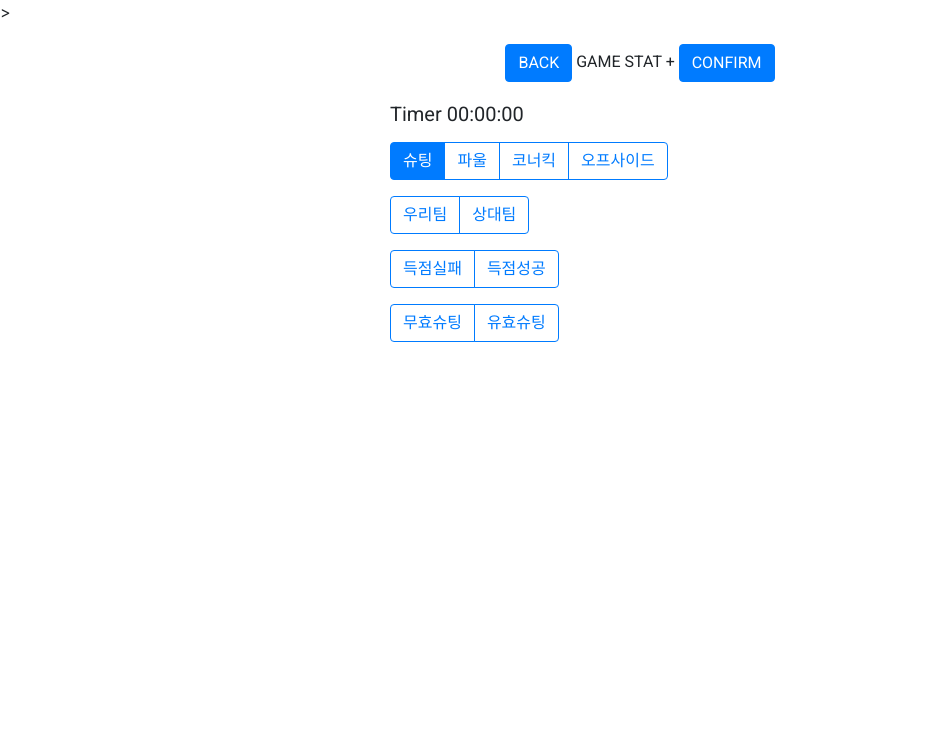
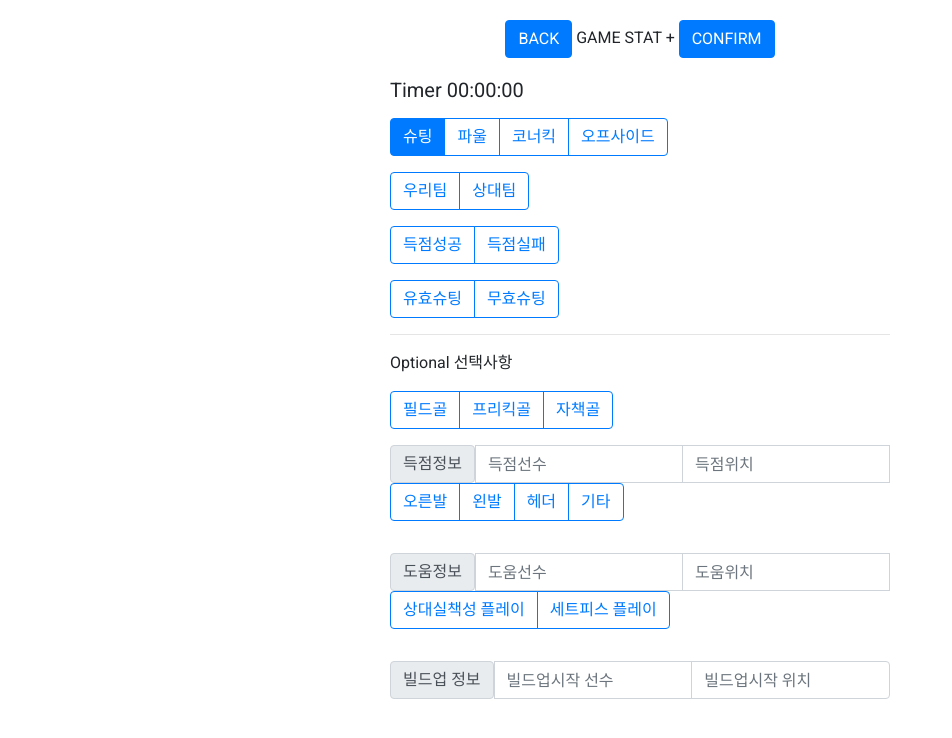
Before and after one commit to minkistic/weplay.soccer, a Flask app: page /gamestats in a window 1280 px wide. Shown: the top 738 px of the page, without its empty margins (0-952 px from the left). Run offline with Flask 2, Linux system fonts and the light colour scheme; data that the repository does not hold is empty; some libraries are stand-ins or nearby versions.

Commit message:
슈팅기록관련 선택항목추가

```diff
--- a/src/weplayfootball/templates/shoot_record2.html
+++ b/src/weplayfootball/templates/shoot_record2.html
@@ -28,7 +28,7 @@
 	<link
 	href="https://fonts.googleapis.com/css?family=Roboto&display=swap"
 	rel="stylesheet">
-	>
+
 
 	<!-- Webpage Title -->
 	<title>슈팅 기록</title>
@@ -58,7 +58,16 @@
 		.contents {
 			text-align: auto;
 		}
+		.hidden { display: none;
+		}
 	</style>
+
+
+<!-- <script language="JavaScript">
+       function setVisibility(id, visibility) {
+       document.getElementById(id).style.display = visibility;
+       }
+   </script> -->
 
 </head>
 
@@ -68,11 +77,11 @@
 	<div class = "wrap">
 		<!-- 헤더 -->
 		<div class="header">
-			<button onclick="()" type="button" class="btn btn-primary">
+			<button type="button" class="btn btn-primary">
 				BACK
 			</button>
 			GAME STAT +
-			<button onclick="(record_event)" type="button" class="btn btn-primary">
+			<button onclick="record_event()" type="button" class="btn btn-primary">
 				CONFIRM
 			</button>
 		</div>
@@ -80,7 +89,7 @@
 		<h5 class="form-group">Timer 00:00:00</h5>
 
 		<!-- 이벤트 타입 -->
-		<div class="input-group mb-3" >
+		<div class="input-group mb-3">
 			<div class="btn-group btn-group-toggle" data-toggle="buttons">
 				<label class="btn btn-outline-primary active">
 					<input
@@ -88,7 +97,8 @@
 					name="eventType"
 					id="eventType1"
 					autocomplete="off"
-					checked>
+					checked
+					value="슈팅">
 					슈팅
 				</label>
 
@@ -97,7 +107,8 @@
 					type="radio"
 					name="eventType"
 					id="eventType2"
-					autocomplete="off">
+					autocomplete="off"
+					value="파울">
 					파울
 				</label>
 
@@ -106,7 +117,8 @@
 					type="radio"
 					name="eventType"
 					id="eventType3"
-					autocomplete="off">
+					autocomplete="off"
+					value="코너킥">
 					코너킥
 				</label>
 
@@ -115,7 +127,8 @@
 					type="radio"
 					name="eventType"
 					id="eventType4"
-					autocomplete="off">
+					autocomplete="off"
+					value="오프사이드">
 					오프사이드
 				</label>
 			</div>
@@ -128,7 +141,8 @@
 					<input type="radio"
 					name="team"
 					id="team1"
-					autocomplete="off">
+					autocomplete="off"
+					value="우리팀">
 					우리팀
 				</label>
 
@@ -137,7 +151,8 @@
 					type="radio"
 					name="team"
 					id="team2"
-					autocomplete="off">
+					autocomplete="off"
+					value="상대팀">
 					상대팀
 				</label>
 			</div>
@@ -151,8 +166,10 @@
 					type="radio"
 					name="score"
 					id="score1"
-					autocomplete="off">
-					득점실패
+					autocomplete="off"
+					value="득점성공"
+					onclick="scored()">
+					득점성공
 				</label>
 
 				<label class="btn btn-outline-primary">
@@ -160,22 +177,26 @@
 					type="radio"
 					name="score"
 					id="score2"
-					autocomplete="off">
-					득점성공
+					autocomplete="off"
+					value="득점실패"
+					onclick="scoredNot()">
+					득점실패
 				</label>
 			</div>
 		</div>
 
 		<!-- 슈팅유형 -->
-		<div class="input-group mb-3" >
-			<div class="btn-group btn-group-toggle" data-toggle="buttons">
+		<!-- <div class="hidden"> -->
+			<div class="input-group mb-3">
+				<div class="btn-group btn-group-toggle" data-toggle="buttons" id=shoot>
 					<label class="btn btn-outline-primary">
 						<input
 						type="radio"
 						name="shoot"
 						id="shoot1"
-					autocomplete="off">
-					무효슈팅
+						autocomplete="off"
+						value="유효슈팅">
+						유효슈팅
 					</label>
 
 					<label class="btn btn-outline-primary">
@@ -183,25 +204,200 @@
 						type="radio"
 						name="shoot"
 						id="shoot2"
-					autocomplete="off">
-					유효슈팅
+						autocomplete="off"
+						value="무효슈팅">
+						무효슈팅
 					</label>
 				</div>
 			</div>
+			<!-- </div> -->
+
+
+			<!-- 선택사항 -->
+			<div id="optional">
+				<hr>
+				<div class="form-group">
+					<p>Optional 선택사항</p>
+
+					<!-- 득점관련 세부정보 -->
+					<!-- 플레이타입 -->
+					<!-- <div id="playType" class="hidden"> -->
+						<div class="input-group mb-3" >
+							<div class="btn-group btn-group-toggle" data-toggle="buttons" id="playType">
+								<label class="btn btn-outline-primary">
+									<input
+									type="radio"
+									name="playType"
+									id="playType1"
+									autocomplete="off"
+									value="필드골">
+									필드골
+								</label>
+								<label class="btn btn-outline-primary">
+									<input
+									type="radio"
+									name="playType"
+									id="playType2"
+									autocomplete="off"
+									value="프리킥골">
+									프리킥골
+								</label>
+								<label class="btn btn-outline-primary">
+									<input
+									type="radio"
+									name="playType"
+									id="playType3"
+									autocomplete="off"
+									value="자책골">
+									자책골
+								</label>
+							</div>
+						</div>
+						<!-- </div> -->
+
+						<!-- 득점정보 -->
+						<!-- 	<div id="scoreInfo" class="hidden"> -->
+							<div class="form-group">
+								<div class="input-group mb-3">
+									<label class="input-group-text" for="inputGroupSelect01">득점정보</label>
+									<input
+									type="text"
+									class="form-control"
+									placeholder="득점선수">
+									<input
+									type="text"
+									class="form-control"
+									placeholder="득점위치">
+
+									<div class="input-group mb-3" >
+										<div class="btn-group btn-group-toggle" data-toggle="buttons" id="shootMethod">
+											<label class="btn btn-outline-primary">
+												<input
+												type="radio"
+												name="shootMethod"
+												id="shootMethod1"
+												autocomplete="off"
+												value="오른발">
+												오른발
+											</label>
+											<label class="btn btn-outline-primary">
+												<input
+												type="radio"
+												name="shootMethod"
+												id="shootMethod2"
+												autocomplete="off"
+												value="왼발">
+												왼발
+											</label>
+											<label class="btn btn-outline-primary">
+												<input
+												type="radio"
+												name="shootMethod"
+												id="shootMethod3"
+												autocomplete="off"
+												value="헤더">
+												헤더
+											</label>
+											<label class="btn btn-outline-primary">
+												<input
+												type="radio"
+												name="shootMethod"
+												id="shootMethod4"
+												autocomplete="off"
+												value="기타">
+												기타
+											</label>
+										</div>
+									</div>
+								</div>
+				<!-- 	</div>
+				-->
+
+
+				<!-- 도움정보 -->
+				<div class="form-group">
+					<div class="input-group mb-3">
+						<label class="input-group-text" for="inputGroupSelect01">도움정보</label>
+						<input type="text" class="form-control" placeholder="도움선수">
+						<input type="text" class="form-control" placeholder="도움위치">
+
+						<div class="input-group mb-3" >
+							<div class="btn-group btn-group-toggle" data-toggle="buttons" id="otherInfo">
+								<label class="btn btn-outline-primary">
+									<input
+									type="checkbox"
+									name="errorOpponent"
+									id="errorOpponent1"
+									autocomplete="off"
+									value="상대실책">
+									상대실책성 플레이
+								</label>
+								<label class="btn btn-outline-primary">
+									<input
+									type="checkbox"
+									name="setpiece"
+									id="setpiece1"
+									autocomplete="off"
+									value="세트피스">
+									세트피스 플레이
+								</label>
+							</div>
+						</div>
+					</div>
+
+					<!-- 빌드업정보 -->
+					<div class="form-group">
+						<div class="input-group mb-3">
+							<label class="input-group-text" for="inputGroupSelect01">빌드업 정보</label>
+							<input type="text" class="form-control" placeholder="빌드업시작 선수">
+							<input type="text" class="form-control" placeholder="빌드업시작 위치">
+						</div>
+					</div>
+				</div>
+
+			</div>
+
 
 			<script>
-			$(document).ready(function(){
-				listing();
-				$("#progress").hide();
-			});
+					// $(document).ready(function(){
+					// 	listing();
+					// 	$("#optional").hide();
+					// });
 
-			function record_event () {
+			// 득점성공
+			// $(function scored() {
+			// 	if(n==0)
+			// 	$('#playType').removeClass('hidden');
+			// 	$('#scoreInfo').removeClass('hidden');
+			// });
+
+			// function scored() {
+			// 	if(n==0)
+			// 		$("#playType").show();
+			// 	if(n==1)
+			// 		$("#shoot").hide();
+			// 	$("#optional").show();
+			// }
+
+			// function scored() {
+			// 	$("#optional").hide();
+			// }
+
+
+			function record_event() {
 				let input_eventType = $("input[name='eventType']:checked").val();
 				let input_team = $("input[name='team']:checked").val();
 				let input_score = $("input[name='score']:checked").val();
 				let input_shoot = $("input[name='shoot']:checked").val();
+				let input_playType = $("input[name='playType']:checked").val();
+				let input_shootMethod = $("input[name='shootMethod']:checked").val();
+				let input_errorOpponent = $("input[name='errorOpponent']:checked").val();
+				let input_setpiece = $("input[name='setpiece']:checked").val();
 
-				$("#progress").show();
+
+
+				// $("#progress").show();
+				// console.log(input_eventType, input_team, input_score, input_shoot)
 				$.ajax({
 					type: "POST",
 					url: "/gamestat",
@@ -210,13 +406,23 @@
 						team: input_team,
 						score: input_score,
 						shoot: input_shoot,
+						playType: input_playType,
+						shootMethod: input_shootMethod,
+						errorOpponent: input_errorOpponent,
+						setpiece: input_setpiece
+
 					},
 					success: function(response){
-						$("input[name='team']:checked").val("");
+						$("input[name='eventType']:checked").val("");
 						$("input[name='team']:checked").val("");
 						$("input[name='score']:checked").val("");
 						$("input[name='shoot']:checked").val("");
-						$("#progress").hide();
+						$("input[name='playType']:checked").val("")
+						$("input[name='shootMethod']:checked").val("");
+						$("input[name='errorOpponent']:checked").val("");
+						$("input[name='setpiece']:checked").val("");
+
+						// $("#progress").hide();
 						listing();
 					}
 				});
@@ -252,82 +458,6 @@
 
 	<script>
 /*
-	<!-- 선택사항 -->
-	<hr>
-	<div class="form-group">
-		<p>Optional 선택사항 (득점)</p>
-
-		<!-- 득점관련 세부정보 -->
-		<!-- 득점 플레이 유형 -->
-		<div class="input-group mb-3" >
-			<div class="btn-group btn-group-toggle" data-toggle="buttons">
-				<label class="btn btn-outline-primary">
-					<input type="radio" name="options" id="option1" autocomplete="off"> 필드골
-				</label>
-				<label class="btn btn-outline-primary">
-					<input type="radio" name="options" id="option2" autocomplete="off"> 프리킥골
-				</label>
-				<label class="btn btn-outline-primary">
-					<input type="radio" name="options" id="option3" autocomplete="off"> 자책골
-				</label>
-			</div>
-		</div>
-
-		<!-- 득점정보 -->
-		<div class="form-group">
-			<div class="input-group mb-3">
-				<label class="input-group-text" for="inputGroupSelect01">득점정보</label>
-				<input type="text" class="form-control" placeholder="득점선수">
-				<input type="text" class="form-control" placeholder="득점위치">
-
-				<div class="input-group mb-3" >
-					<div class="btn-group btn-group-toggle" data-toggle="buttons">
-						<label class="btn btn-outline-primary">
-							<input type="radio" name="options" id="option1" autocomplete="off"> 오른발
-						</label>
-						<label class="btn btn-outline-primary">
-							<input type="radio" name="options" id="option2" autocomplete="off"> 왼발
-						</label>
-						<label class="btn btn-outline-primary">
-							<input type="radio" name="options" id="option3" autocomplete="off"> 헤더
-						</label>
-						<label class="btn btn-outline-primary">
-							<input type="radio" name="options" id="option4" autocomplete="off"> 기타
-						</label>
-					</div>
-				</div>
-			</div>
-
-
-			<!-- 도움정보 -->
-			<div class="form-group">
-				<div class="input-group mb-3">
-					<label class="input-group-text" for="inputGroupSelect01">도움정보</label>
-					<input type="text" class="form-control" placeholder="도움선수">
-					<input type="text" class="form-control" placeholder="도움위치">
-
-					<div class="input-group mb-3" >
-						<div class="btn-group btn-group-toggle" data-toggle="buttons">
-							<label class="btn btn-outline-primary">
-								<input type="checkbox" name="options" id="option1" autocomplete="off"> 상대실책성 플레이
-							</label>
-							<label class="btn btn-outline-primary">
-								<input type="checkbox" name="options" id="option2" autocomplete="off"> 세트피스 플레이
-							</label>
-						</div>
-					</div>
-				</div>
-
-				<!-- 빌드업정 -->
-				<div class="form-group">
-					<div class="input-group mb-3">
-						<label class="input-group-text" for="inputGroupSelect01">빌드업 정보</label>
-						<input type="text" class="form-control" placeholder="빌드업시작 선수">
-						<input type="text" class="form-control" placeholder="빌드업시작 위치">
-					</div>
-				</div>
-			</div>
-
 
 			<!-- 슈팅관련 세부정보 -->
 			<!-- 슈팅 플레이 정보 -->
@@ -343,7 +473,7 @@
 				</div>
 			</div>
 
-			<!-- 득점정보 -->
+			<!-- 슈팅정보 -->
 			<div class="form-group">
 				<div class="input-group mb-3">
 					<label class="input-group-text" for="inputGroupSelect01">슈팅정보</label>
```
Also changed, not shown: src/weplayfootball/RecordGameStat.py (+30 -2 lines), src/weplayfootball/templates/Game-MatchOverview.html (renamed from src/weplayfootball/templates/게임-매치오버뷰.html, +137 -23 lines), src/weplayfootball/static/icons8-stadium-96.png (added), 4 other files. Lines whose indentation alone changed are shown as unchanged.
